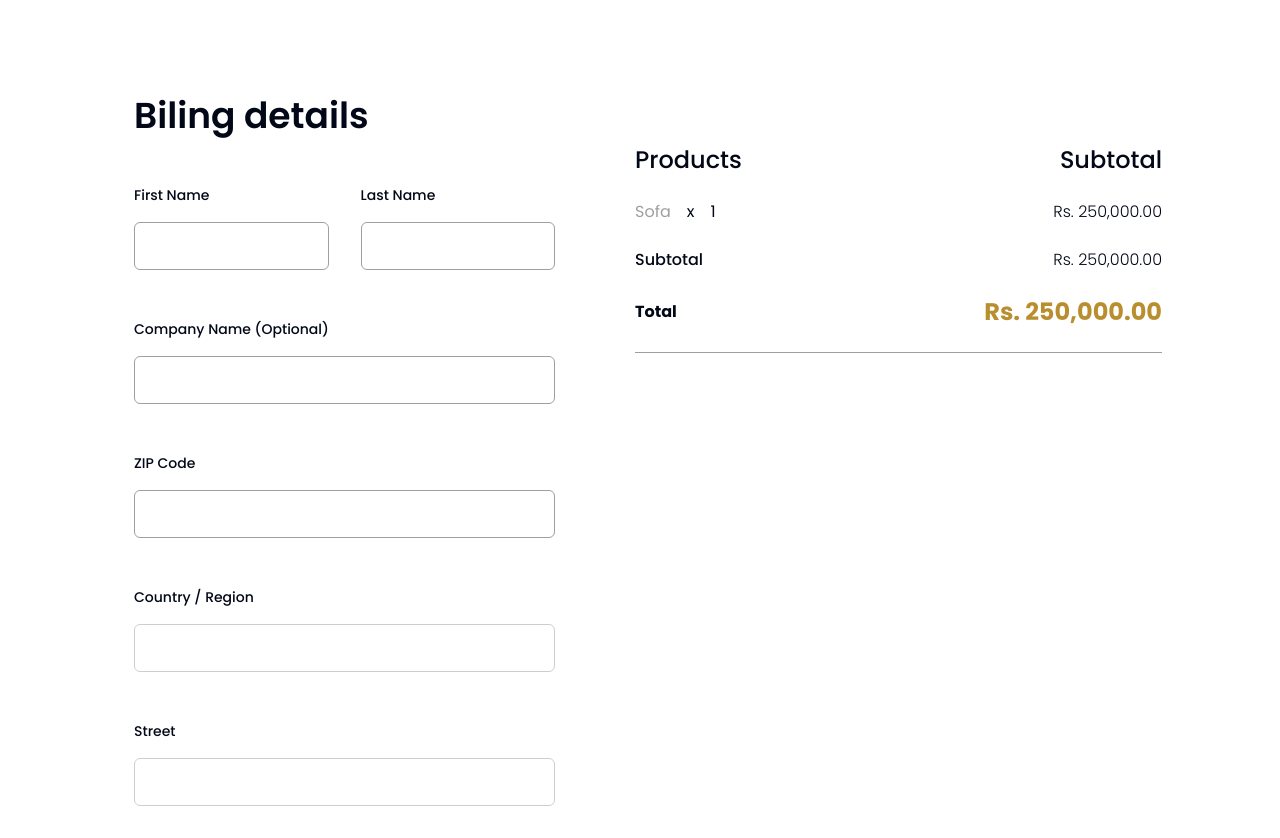
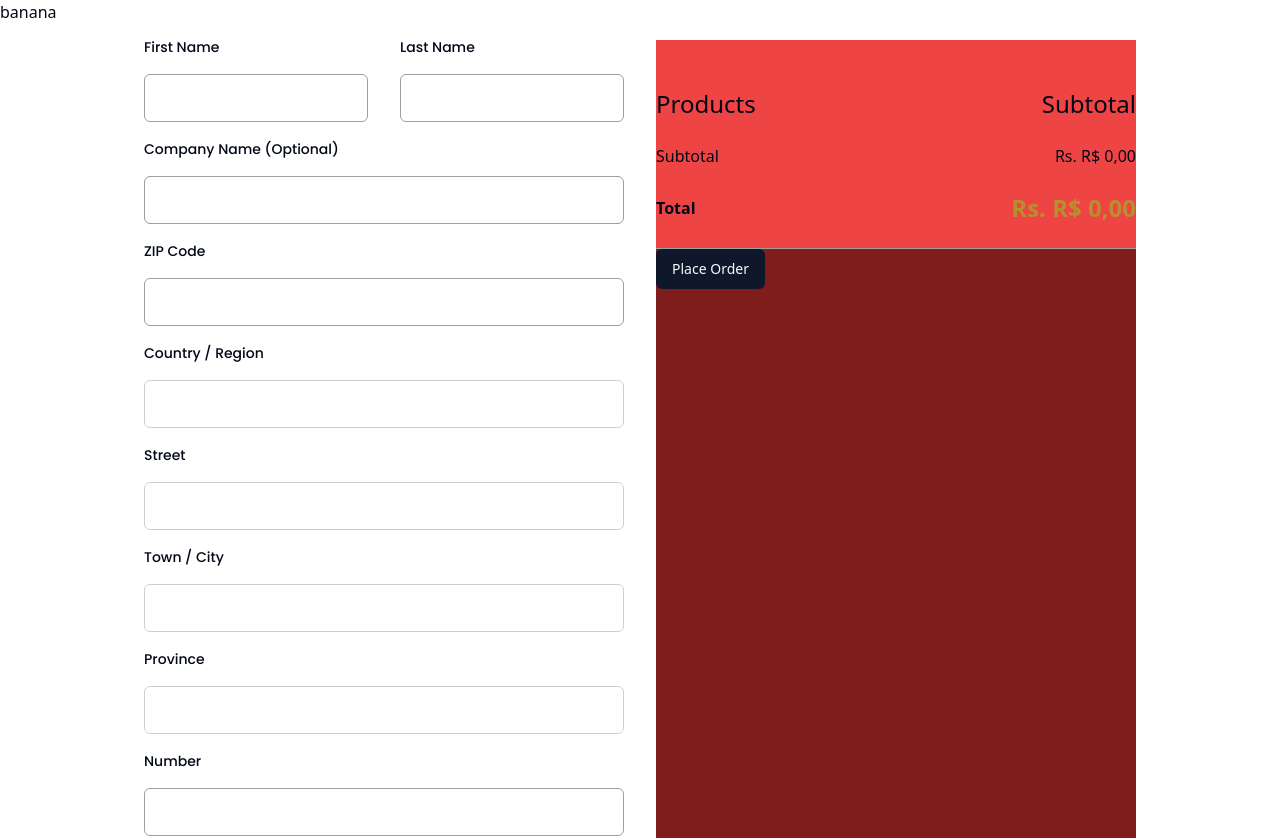
Before and after one commit to YAN-AES/Desafio3, a React (Vite) app: page /checkout in a window 1280 px wide. Shown: the top 838 px of the page. Built offline with nearby package versions, Linux system fonts and the light colour scheme; the HTML template or start-up script is replaced by a standard one.

Commit message:
feat: Corrected checkout form and routes

```diff
--- a/src/hooks/mutation/use-checkout.ts
+++ b/src/hooks/mutation/use-checkout.ts
@@ -4,9 +4,34 @@ import z from "zod";
 
 //* Schemas imports
 import { addressSchema } from "@/schemas/address";
+import { productSchema } from "@/schemas/product";
 
 export const checkoutSchema = z
   .object({
+    items: z
+      .array(
+        z.object({
+          id: productSchema.shape.id,
+          quantity: z
+            .number({
+              message: "Quantity is required",
+              invalid_type_error: "Quantity must be a number",
+              required_error: "Quantity is required",
+            })
+            .min(1, {
+              message: "Quantity must be at least 1",
+            })
+        }), {
+        message: "Items are required",
+        invalid_type_error: "Items must be an array",
+        required_error: "Items are required",
+      })
+      .min(1, {
+        message: "Items must have at least 1 item",
+      })
+      .max(100, {
+        message: "Items must have at most 100 items",
+      }),
     firstName: z
       .string({
         message: "First Name is required",
--- /dev/null
+++ b/src/layout/public-pages.tsx
@@ -0,0 +1,12 @@
+//* Libraries imports
+import { Outlet } from "react-router-dom";
+
+
+export function PublicPages() {
+  return (
+    <div>
+      <p>banana</p>
+      <Outlet />
+    </div>
+  );
+}
--- a/src/pages/checkout/form.tsx
+++ b/src/pages/checkout/form.tsx
@@ -12,6 +12,7 @@ import { Input } from "@/components/ui/input";
 //* Hooks imports
 import { useCep } from "@/hooks/queries/useCep";
 import { useCheckout, type Checkout, checkoutSchema } from "@/hooks/mutation/use-checkout";
+import { useShoppingCart } from "@/hooks/use-shopping-cart";
 
 //* Masks imports
 import { cepMask } from "@/utils/masks/cep";
@@ -22,6 +23,7 @@ export function CheckoutForm() {
     resolver: zodResolver(checkoutSchema),
   });
 
+  const shoppingCart = useShoppingCart();
   const checkout = useCheckout();
 
   const zipCode = form.watch("zipCode");
@@ -31,6 +33,9 @@ export function CheckoutForm() {
     form.setValue("country", "Brazil");
     form.setValue("street", cep.logradouro);
   });
+
+  //add the items list to the checkout
+  form.setValue("items", shoppingCart.cart);
 
   const onSubmit = form.handleSubmit((data) => {
     checkout.mutate(data, {
@@ -44,26 +49,27 @@ export function CheckoutForm() {
   });
 
   return (
-    <form onSubmit={onSubmit} className="flex flex-col p-4 gap-8">
+    <form onSubmit={onSubmit} className="grid max-w-5xl grid-cols-2 grid-rows-1 gap-8 p-4">
+      <div className="w-full col-span-1">
         <div className="flex flex-row justify-between gap-8">
-        <div className="flex flex-col gap-5">
+          <div className="flex flex-col w-full gap-5">
             <Label htmlFor="firstName">First Name</Label>
             <Input
               id="firstName"
               type="text"
-            className="font-poppins font-medium border-gray3 h-12"
+              className="h-12 font-medium font-poppins border-gray3"
               maxLength={128}
               {...form.register("firstName")}
             />
             <ErrorLabel>{form.formState.errors.firstName?.message}</ErrorLabel>
           </div>
 
-        <div className="flex flex-col gap-5">
+          <div className="flex flex-col w-full gap-5">
             <Label htmlFor="lastName">Last Name</Label>
             <Input
               id="lastName"
               type="text"
-            className="font-poppins font-medium border-gray3 h-12"
+              className="h-12 font-medium font-poppins border-gray3"
               maxLength={128}
               {...form.register("lastName")}
             />
@@ -76,7 +82,7 @@ export function CheckoutForm() {
           <Input
             id="companyName"
             type="text"
-          className="font-poppins font-medium border-gray3 h-12"
+            className="h-12 font-medium font-poppins border-gray3"
             maxLength={128}
             {...form.register("companyName")}
           />
@@ -88,7 +94,7 @@ export function CheckoutForm() {
           <Input
             id="zipCode"
             type="text"
-          className="font-poppins font-medium border-gray3 h-12"
+            className="h-12 font-medium font-poppins border-gray3"
             maxLength={9}
             {
             ...form.register("zipCode", {
@@ -108,7 +114,7 @@ export function CheckoutForm() {
           <Input
             id="country"
             type="text"
-          className="font-poppins font-medium border-gray3 h-12"
+            className="h-12 font-medium font-poppins border-gray3"
             maxLength={128}
             disabled
             {...form.register("country")}
@@ -121,7 +127,7 @@ export function CheckoutForm() {
           <Input
             id="street"
             type="text"
-          className="font-poppins font-medium border-gray3 h-12"
+            className="h-12 font-medium font-poppins border-gray3"
             maxLength={128}
             disabled
             {...form.register("street")}
@@ -134,7 +140,7 @@ export function CheckoutForm() {
           <Input
             id="city"
             type="text"
-          className="font-poppins font-medium border-gray3 h-12"
+            className="h-12 font-medium font-poppins border-gray3"
             maxLength={128}
             disabled
             {...form.register("city")}
@@ -147,7 +153,7 @@ export function CheckoutForm() {
           <Input
             id="state"
             type="text"
-          className="font-poppins font-medium border-gray3 h-12"
+            className="h-12 font-medium font-poppins border-gray3"
             maxLength={128}
             disabled
             {...form.register("state")}
@@ -160,7 +166,7 @@ export function CheckoutForm() {
           <Input
             id="number"
             type="text"
-          className="font-poppins font-medium border-gray3 h-12"
+            className="h-12 font-medium font-poppins border-gray3"
             maxLength={10}
             {
             ...form.register("number", {
@@ -179,7 +185,7 @@ export function CheckoutForm() {
           <Input
             id="email"
             type="email"
-          className="font-poppins font-medium border-gray3 h-12"
+            className="h-12 font-medium font-poppins border-gray3"
             maxLength={256}
             {...form.register("email")}
           />
@@ -187,24 +193,28 @@ export function CheckoutForm() {
         </div>
 
         <div>
-        <Label htmlFor="extra"></Label>
+          <Label htmlFor="extra">Extra</Label>
           <Input
             id="extra"
             type="text"
             placeholder="Additional Information"
-          className="placeholder:font-poppins placeholder:font-normal font-poppins font-medium border-gray3 h-12"
+            className="h-12 font-medium placeholder:font-poppins placeholder:font-normal font-poppins border-gray3"
             maxLength={256}
             {...form.register("extra")}
           />
           <ErrorLabel>{form.formState.errors.extra?.message}</ErrorLabel>
         </div>
+      </div>
 
+      <div className="w-full col-span-1 bg-red-900">
+        <CheckoutDetails />
         <Button
           type="submit"
           disabled={checkout.isPending}
         >
           Place Order
         </Button>
+      </div>
     </form>
   );
 }
@@ -216,3 +226,58 @@ type ErrorLabelProps = {
 function ErrorLabel(props: ErrorLabelProps) {
   return <span className="text-red-600">{props.children}</span>;
 }
+
+function CheckoutDetails() {
+  const shoppingCart = useShoppingCart();
+
+  //for just example, we are using the Brazilian currency
+  const totalInLocalCurrency = shoppingCart.total.toLocaleString("pt-BR", {
+    style: "currency",
+    currency: "BRL",
+  });
+
+  return (
+    <div className="flex flex-col items-center w-full gap-6 pt-12 bg-red-500">
+      <div className="flex flex-row items-center justify-between w-full text-2xl font-medium">
+        <span>Products</span>
+        <span>Subtotal</span>
+      </div>
+
+      <>
+        {
+          shoppingCart.cart.map((product) => {
+            const id = product.id;
+            const price = product.price.toLocaleString("pt-BR", {
+              style: "currency",
+              currency: "BRL",
+            });
+            return (
+              <div key={id} className="flex flex-row items-center justify-between w-full">
+                <span className="flex flex-row items-center justify-center gap-4">
+                  <span className="text-gray3">{product.name}</span>
+                  <span>x</span>
+                  <span>{product.quantity}</span>
+                </span>
+                <span className="font-light">Rs.{" "}{price}</span>
+              </div>
+            );
+          })
+        }
+      </>
+
+      <div className="flex flex-row items-center justify-between w-full">
+        <span className="font-medium">Subtotal</span>
+        <span className="font-light">Rs.{" "}{totalInLocalCurrency}</span>
+      </div>
+
+
+      <div className="flex flex-row items-center justify-between w-full">
+        <span className="font-bold ">Total</span>
+        <span className="text-2xl font-bold text-brown2">Rs.{" "}{totalInLocalCurrency}</span>
+      </div>
+      <div className="flex w-full bg-gray3 h-[1px]">
+
+      </div>
+    </div>
+  );
+}
--- a/src/pages/checkout/index.tsx
+++ b/src/pages/checkout/index.tsx
@@ -3,36 +3,8 @@ import { CheckoutForm } from "./form";
 
 export function Checkout() {
   return (
-    <main>
-      <section className="flex flex-row items-start justify-center font-poppins gap-16 pt-24">
-        <div className="flex flex-col items-start w-full max-w-[453px] gap-9">
-          <span className="font-poppins font-semibold text-4xl pl-4">
-            Biling details
-          </span>
-          <div>
-            <CheckoutForm />
-          </div>
-        </div>
-        <div className="flex flex-col items-center max-w-[527px] w-full pt-12 gap-6">
-          <div className="flex flex-row items-center justify-between w-full font-medium text-2xl">
-            <span>Products</span>
-            <span>Subtotal</span>
-          </div>
-          <div className="flex flex-row items-center justify-between w-full">
-            <span className="flex flex-row items-center justify-center gap-4"><span className="text-gray3">Sofa</span><span>x</span><span>1</span></span>
-            <span className="font-light">Rs. 250,000.00</span>
-          </div>
-          <div className="flex flex-row items-center justify-between w-full">
-            <span className="font-medium">Subtotal</span>
-            <span className="font-light">Rs. 250,000.00</span>
-          </div>
-          <div className="flex flex-row items-center justify-between w-full">
-            <span className="font-bold ">Total</span>
-            <span className="font-bold text-2xl text-brown2">Rs. 250,000.00</span>
-          </div>
-          <div className="flex w-full bg-gray3 h-[1px]"></div>
-        </div>
-      </section>
-    </main>
+    <div className="flex flex-col items-center justify-center w-full">
+      <CheckoutForm />
+    </div>
   );
 }
```
Also changed, not shown: src/components/Navbar.tsx (+10 -10 lines), src/pages/Home.tsx (+12 -12 lines), src/routes/routes.tsx (+12 -3 lines). Lines whose indentation alone changed are shown as unchanged.
